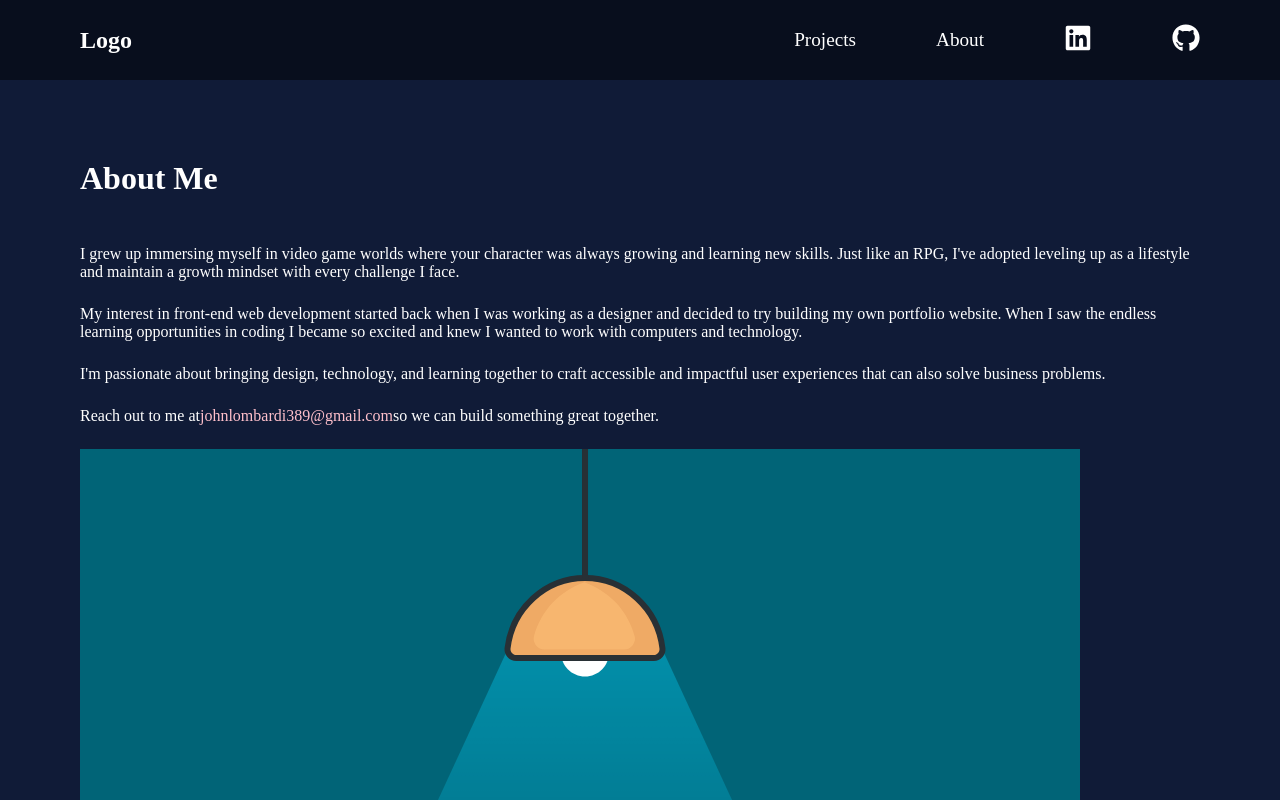
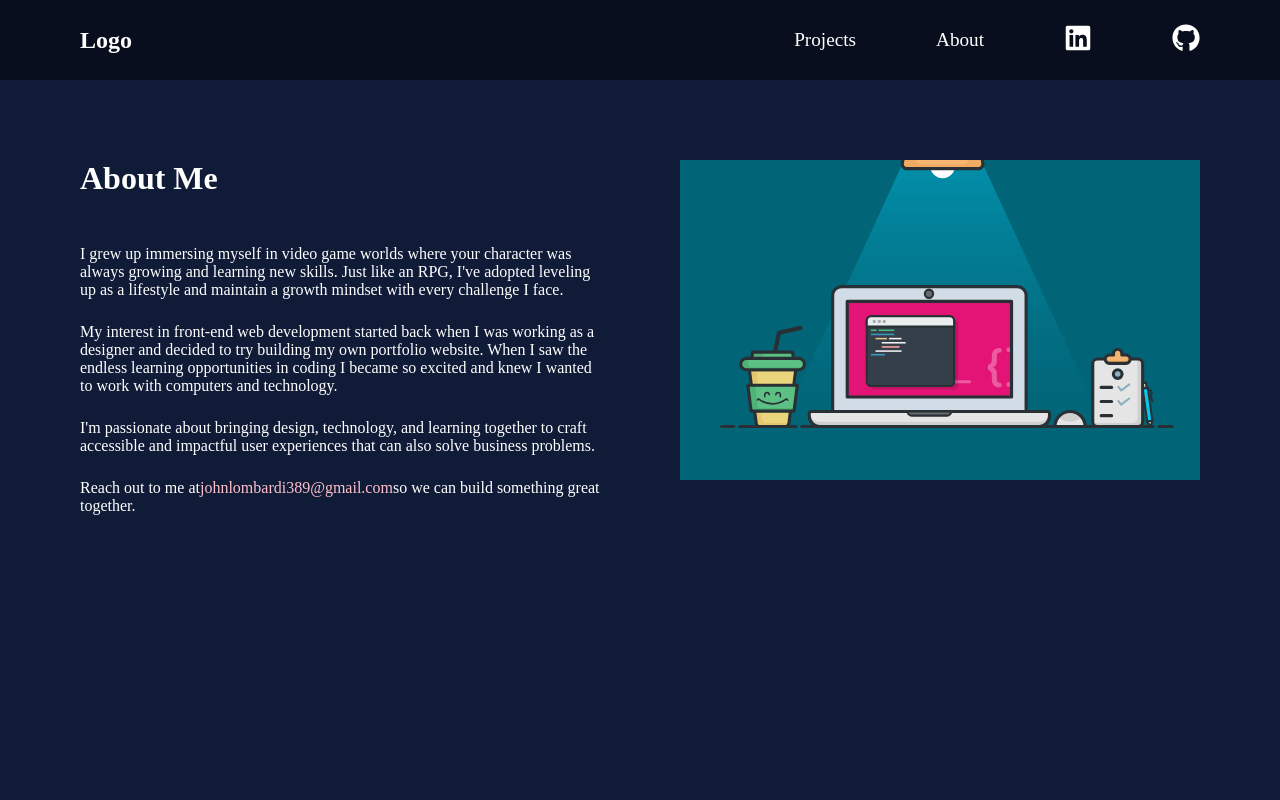
Before and after one commit to johnlombardi389/port, a React (Vite) app: page /about in a window 1280 px wide. Shown: the top 800 px of the page. Built offline with nearby package versions, Linux system fonts and the light colour scheme.

Commit message:
Set text and img in flex on about and to adjust placement on smaller screens to display block

```diff
--- a/src/styles/_about.scss
+++ b/src/styles/_about.scss
@@ -2,6 +2,14 @@
   min-height: 90vh;
   padding: 5rem;
   color: white;
+  display: flex;
+  justify-content: space-between;
+  @media (max-width: 1000px) {
+    display: block;
+  }
+  .about-text {
+    flex: 1;
+    padding-right: 5rem;
     h1 {
       padding-bottom: 3rem;
     }
@@ -13,3 +21,13 @@
       color: pink;
     }
   }
+  .about-img {
+    flex: 1;
+    overflow: hidden;
+    img {
+      width: 100%;
+      height: 40vh;
+      object-fit: cover;
+    }
+  }
+}
```
Lines whose indentation alone changed are shown as unchanged.
